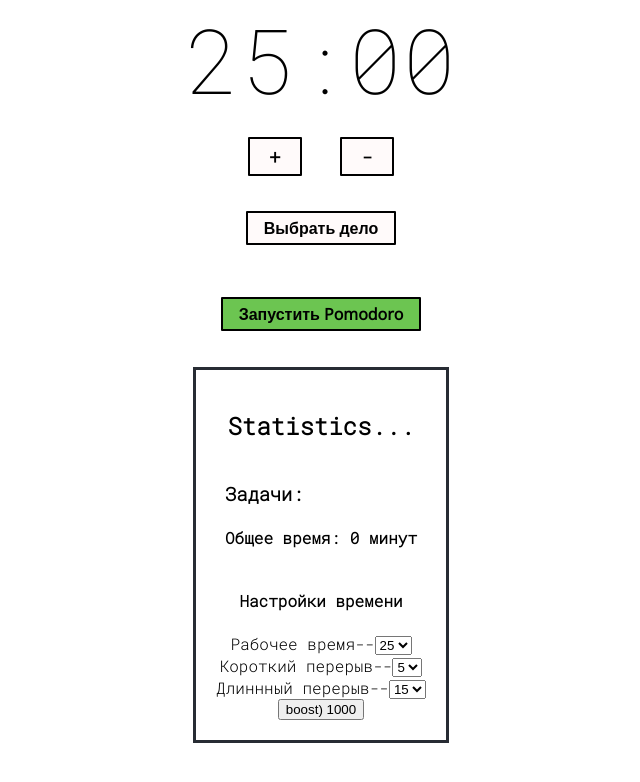
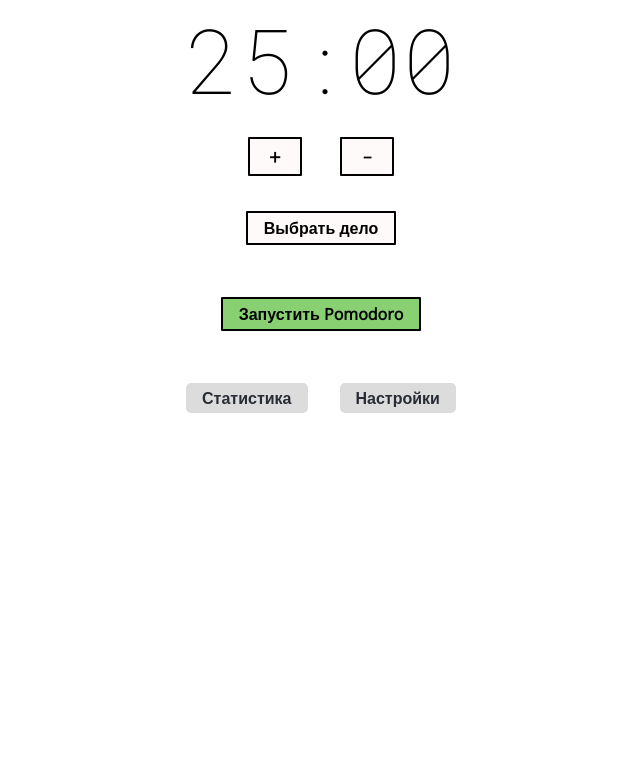
Before and after one commit to zmdemon/pomodoro, a React (Create React App) app: page / in a window 1280 px wide. Shown: the top 782 px of the page, without its empty margins (319-959 px from the left). Built offline with nearby package versions, Linux system fonts and the light colour scheme.

Commit message:
control buttons, settings wrapper

```diff
--- a/src/App.tsx
+++ b/src/App.tsx
@@ -1,7 +1,7 @@
 import React, {useEffect, useState} from 'react';
 import './App.css';
 import Technical from "./components/Technical";
-import LaunchButtons from "./components/LaunchButtons";
+import LaunchButtons, {Button} from "./components/LaunchButtons";
 import Time from "./components/Time"
 import Stats from "./components/Stats";
 import TaskForm from "./components/TaskForm";
@@ -10,6 +10,8 @@ import uuid from "react-uuid";
 import TasksDropSelect from "./components/TasksDropSelect";
 import TimeSettings from "./components/TimeSettings";
 import TasksList from "./components/TasksList";
+import MenuWrapper from "./components/MenuWrapper";
+import styled from "styled-components";
 
 type taskType = { "taskName": string, "id": string, "quantity": number, "total_duration": number, "estimated": number, "isDone": boolean }
 type timeConstantsType = { "shortRestTime": number, "longRestTime": number, "workingSessionTime": number }
@@ -36,10 +38,13 @@ function App() {
     const [currentTaskId, setCurrentTaskId] = useState("")
     const [start, setStart] = useState(false)
     const [isRest, setIsRest] = useState(false)
-    const [taskFormVisible, setTaskFormVisible] = useState(false)
     const [taskName, setTaskName] = useState("")
     const [estQuantity, setEstQuantity] = useState(4)
     const [timeSpeed, setTimeSpeed] = useState(1000)
+    //visibility
+    const [taskFormVisible, setTaskFormVisible] = useState(false)
+    const [tabVisible, setTabVisible] = useState(false)
+    const [statsVisible, setStatsVisible] = useState(false)
 
 
     const messages: Array<string> = [
@@ -175,17 +180,27 @@ function App() {
 
     function handleTaskDeleteClick(id: string) {
         setTasks(tasks.filter((task) => task.id !== id));
-        if (currentTaskId===id) {
+        if (currentTaskId === id) {
             setCurrentTaskId("")
         }
     }
 
     function handleTaskFormClose() {
         setTaskFormVisible(a => !a)
-        if (currentTaskId==="") {
+        if (currentTaskId === "") {
             setCurrentTaskId(tasks[0].id)
         }
     }
+
+    function handleTabClose() {
+        setTabVisible(a => !a)
+    }
+
+    function handleStatsClose() {
+        setStatsVisible(a => !a)
+    }
+
+
     function handleTaskDivClick(id: string) {
         setCurrentTaskId(id)
     }
@@ -223,6 +238,22 @@ function App() {
     let finalTime = prettyTime(Math.floor(time / 60).toString()) + ':' + prettyTime((time % 60).toString());
     let currentTask = tasks.filter(task => task.id === currentTaskId)[0]
 
+    const Sets = styled(Button)`
+      border: 1px;
+      border-radius: 5px;
+      background-color: gainsboro;
+      cursor: pointer;
+      color: #282c34;
+
+      &:hover {
+        color: black;
+      }
+    `;
+    const ControlsDiv = styled.div`
+      display: flex;
+    `;
+
+
     return (
         <div className="App">
             <Time isRest={isRest} time={time} start={start} onDefTimeClick={handleDefTimeClick}/>
@@ -252,17 +283,43 @@ function App() {
                 start={start}
                 signature={launchMessage}
             />
-            <Technical isRest={isRest} start={start} show={true} time={time} children={
+            <ControlsDiv>
+                <Sets onClick={handleStatsClose}>Статистика</Sets>
+                <Sets onClick={handleTabClose}>Настройки</Sets>
+            </ControlsDiv>
+
+            <Technical isRest={isRest} start={start} show={false} time={time} children={
                 <>
                     {/*{currentTaskId && "Current task is:" + currentTaskId}*/}
                     <Stats tasks={tasks}
                            tasksList={<TasksList tasks={tasks} onTaskDeleteClick={handleTaskDeleteClick}
                                                  onTaskDoneChange={handleTaskDoneChange}/>}/>
-                    <TimeSettings timeConstants={timeConstants} onTimeConstChange={handleTimeConstChange}/>
+
                     <button onClick={handleTimeSpeedChangeChange}>boost) {timeSpeed}</button>
                 </>
 
             }/>
+
+                {statsVisible &&
+                <Stats tasks={tasks}
+                       tasksList={<TasksList
+                           tasks={tasks}
+                           onTaskDeleteClick={handleTaskDeleteClick}
+                           onTaskDoneChange={handleTaskDoneChange}
+                       />}
+                />}
+
+                {tabVisible && <MenuWrapper
+                    title={"Настройки"}
+                    onCrossClick={handleTabClose}
+                    children={
+                        <TimeSettings
+                            timeConstants={timeConstants}
+                            onTimeConstChange={handleTimeConstChange}
+                        />}
+                />}
+
+
 
 
         </div>
--- a/src/components/LaunchButtons.tsx
+++ b/src/components/LaunchButtons.tsx
@@ -34,7 +34,7 @@ export const Button = styled.button`
 `;
 
 export const StartButton = styled(Button)`
-  background-color: rgba(108, 197, 81);
+  background-color: rgba(108, 197, 81,0.8);
 `;
 
 function LaunchButtons(Props: LBProps) {
--- /dev/null
+++ b/src/components/MenuWrapper.tsx
@@ -0,0 +1,90 @@
+import React from "react";
+import styled from "styled-components";
+
+interface WrapperProps {
+    title: string
+    children?: JSX.Element
+    onCrossClick: React.MouseEventHandler<HTMLButtonElement> | undefined
+}
+
+function MenuWrapper(Props: WrapperProps) {
+
+    const Wrapper = styled.div`
+      width: 100%;
+      height: 100vh;
+      position: absolute;
+      backdrop-filter: blur(2px);
+      display: flex;
+      justify-content: center;
+      align-items: center;
+      z-index: 1337;
+      overflow-y: hidden;
+
+
+
+    `;
+
+    const MenuWrapper = styled.div`
+      box-sizing: border-box;
+      width: 350px;
+      height: 300px;
+      //padding: 0 15px 15px;
+      border: 3px solid black;
+      border-radius: 10px;
+      background: whitesmoke;
+      overflow-y: hidden;
+
+      h4 {
+        margin: 15px;
+      }
+      div {
+        margin: 0 15px ;
+      }
+      section {
+        display: flex;
+        justify-content: space-between;
+        margin-bottom: 5px;
+      }
+    `;
+    const Cross = styled.button`
+      height: 50%;
+      margin: 0;
+      background: white;
+    `;
+    const Title = styled.h3`
+
+    `;
+
+    const TopBlock = styled.div`
+      display: flex;
+      justify-content: space-between;
+      align-items: center;
+      padding: 15px 0;
+      h3 {
+        margin: 0;
+      }
+    `;
+
+    const Divider = styled.hr`
+      margin: 0 15px;
+      border: none;
+      background-color: rgba(96, 102, 110,.5);
+      height: 1px;
+    `;
+
+    return (
+        <Wrapper>
+            <MenuWrapper>
+                <TopBlock>
+                    <Title>{Props.title}</Title>
+                    <Cross onClick={Props.onCrossClick}>x</Cross>
+                </TopBlock>
+                <Divider/>
+                {Props.children}
+            </MenuWrapper>
+
+        </Wrapper>
+    )
+}
+
+export default MenuWrapper
--- a/src/components/Stats.tsx
+++ b/src/components/Stats.tsx
@@ -2,27 +2,46 @@ import React from "react";
 import {taskType} from "../App";
 import Task from "./Task";
 import TasksList from "./TasksList";
+import styled from "styled-components";
 
 interface StatsProps {
     tasks: taskType[]
     tasksList?: JSX.Element
 }
 
-function Stats({ tasks,tasksList}: StatsProps) {
+function Stats({tasks, tasksList}: StatsProps) {
+    const StatsDiv = styled.div`
+      border: 2px solid rgba(0, 0, 0, .1);
+      border-radius: 10px;
+      padding: 0;
+      margin-bottom: 30px;
+      width: 300px;
 
-    // const detailedTaskList = tasks.map((task) => {
-    //     return (
-    //         <li key={task.id}><Task id={task.id} tasks={tasks} /></li>
-    //     )
-    // })
+      h3 {
+        margin-left: 20px;
+      }
+    //#F7F9FA
+      div {
+        border-bottom: 2px solid rgba(0, 0, 0, .1);
+      }
+
+    `;
+
+    const Total = styled.h4`
+      margin: 20px;
+    `;
+
     const total2 = tasks.reduce((sum, task) => sum + task.total_duration, 0)
 
     return (
-        <div className="statistics-div">
-            <h3>Задачи:</h3>
-            {tasksList}
-            <h4>Общее время: {total2 / 60} минут</h4>
-        </div>
+        <>
+            <StatsDiv className="statistics-div">
+                <h3>Задачи:</h3>
+                {tasksList}
+            <Total>Общее время: {total2 / 60} минут</Total>
+            </StatsDiv>
+        </>
+
     )
 }
 
--- a/src/components/Task.tsx
+++ b/src/components/Task.tsx
@@ -23,9 +23,14 @@ function Task(Props: TaskProps) {
     `;
     const TaskDiv = styled.div`
 
+      padding: 20px;
+
+      h4 {
+        margin-top: 0;
+      }
+
       &:hover {
         backdrop-filter: saturate(80%);
-
         background-color: rgba(92, 92, 92, 0.05); // <Thing> when hovered
       }
     `;
--- a/src/components/TasksList.tsx
+++ b/src/components/TasksList.tsx
@@ -6,7 +6,6 @@ interface TaskListProps {
     tasks: taskType[]
     onTaskDeleteClick: (arg0: string, arg1: React.MouseEvent<HTMLButtonElement, MouseEvent>) => void
     onTaskDoneChange: (arg0: string, arg1: React.ChangeEvent<HTMLInputElement>) => void
-    // onTaskDivClick: (arg0: string, arg1: React.MouseEvent<HTMLButtonElement, MouseEvent>) => void
 }
 
 
--- a/src/components/TimeSettings.tsx
+++ b/src/components/TimeSettings.tsx
@@ -43,18 +43,21 @@ function TimeSettings(Props: TimeSettingsProps) {
     return (
         <>
             <h4>Настройки времени</h4>
+            <div>
                 <section>
-                <label htmlFor="workingSessionTime">Рабочее время--</label>
+                    <label htmlFor="workingSessionTime">Рабочее время</label>
                     {workingTimeSelect}
                 </section>
                 <section>
-                <label htmlFor="shortRestTime">Короткий перерыв--</label>
+                    <label htmlFor="shortRestTime">Короткий перерыв</label>
                     {shortRestTimeSelect}
                 </section>
                 <section>
-                <label htmlFor="longRestTime">Длиннный перерыв--</label>
+                    <label htmlFor="longRestTime">Длиннный перерыв</label>
                     {longRestTimeSelect}
                 </section>
+            </div>
+
 
 
         </>
```
Lines whose indentation alone changed are shown as unchanged.
